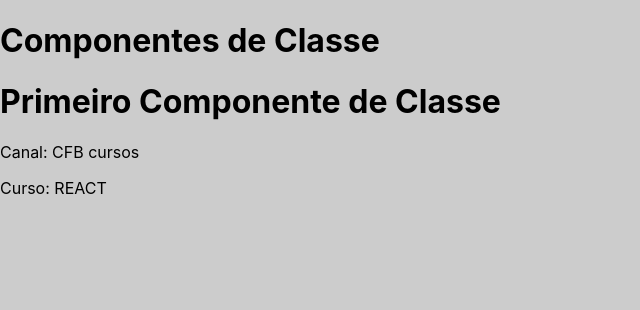
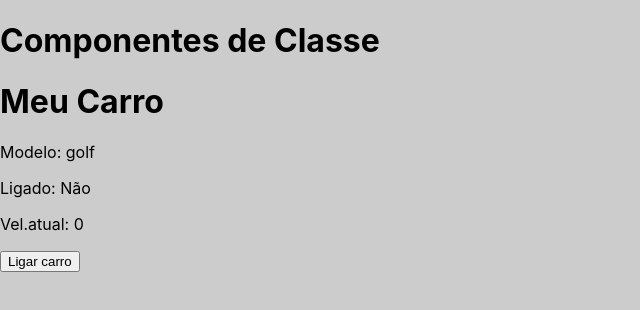
Before and after one commit to CaioPradoDeSouza/Aulas-React, a React (Create React App) app in the folder curso-react/: page / in a window 1280 px wide. Shown: the top 310 px of the page, without its empty margins (0-640 px from the left). Built offline with nearby package versions, Linux system fonts and the light colour scheme.

Commit message:
feat: update class components

```diff
--- a/curso-react/src/App.js
+++ b/curso-react/src/App.js
@@ -1,5 +1,5 @@
 import React from 'react';
-import Classe from './componentes/Classe.js';
+import Carro from './componentes/Carro.js';
 
 
 export default function App() {
@@ -8,7 +8,7 @@ export default function App() {
   return (
     <>
         <h1>Componentes de Classe</h1>
-        <Classe canal="CFB cursos" curso="REACT"/>
+        <Carro />
     </>
   );
 }
--- /dev/null
+++ b/curso-react/src/componentes/Carro.js
@@ -0,0 +1,36 @@
+import React from "react";
+
+
+export default class Carro extends React.Component{
+    constructor(props){
+        super(props)
+        this.modelo='golf'
+
+        this.state={
+            ligado:false,
+            velAtual:0,
+
+        }
+    }
+
+    ligarDesligar(){
+        this.setState({ligado:!this.state.ligado})
+    }
+
+    render(){
+        return(
+            <div>
+                <h1>Meu Carro</h1>
+                <p>Modelo: {this.modelo}</p>
+                <p>Ligado: {this.state.ligado ? "Sim" : "Não"}</p>
+                <p>Vel.atual: {this.state.velAtual}</p>
+                <button onClick={()=>this.ligarDesligar()}>
+
+                    {this.state.ligado ? "Desligar carro" : "Ligar carro"  }
+
+                </button>
+            </div>
+        )
+
+    }
+}
--- a/curso-react/src/componentes/Classe.js
+++ b/curso-react/src/componentes/Classe.js
@@ -3,7 +3,7 @@ import React from "react";
 
 class Classe extends React.Component{
     constructor(props){
-        super(props);
+        super(props)
     }
     render(){
         return(
```
